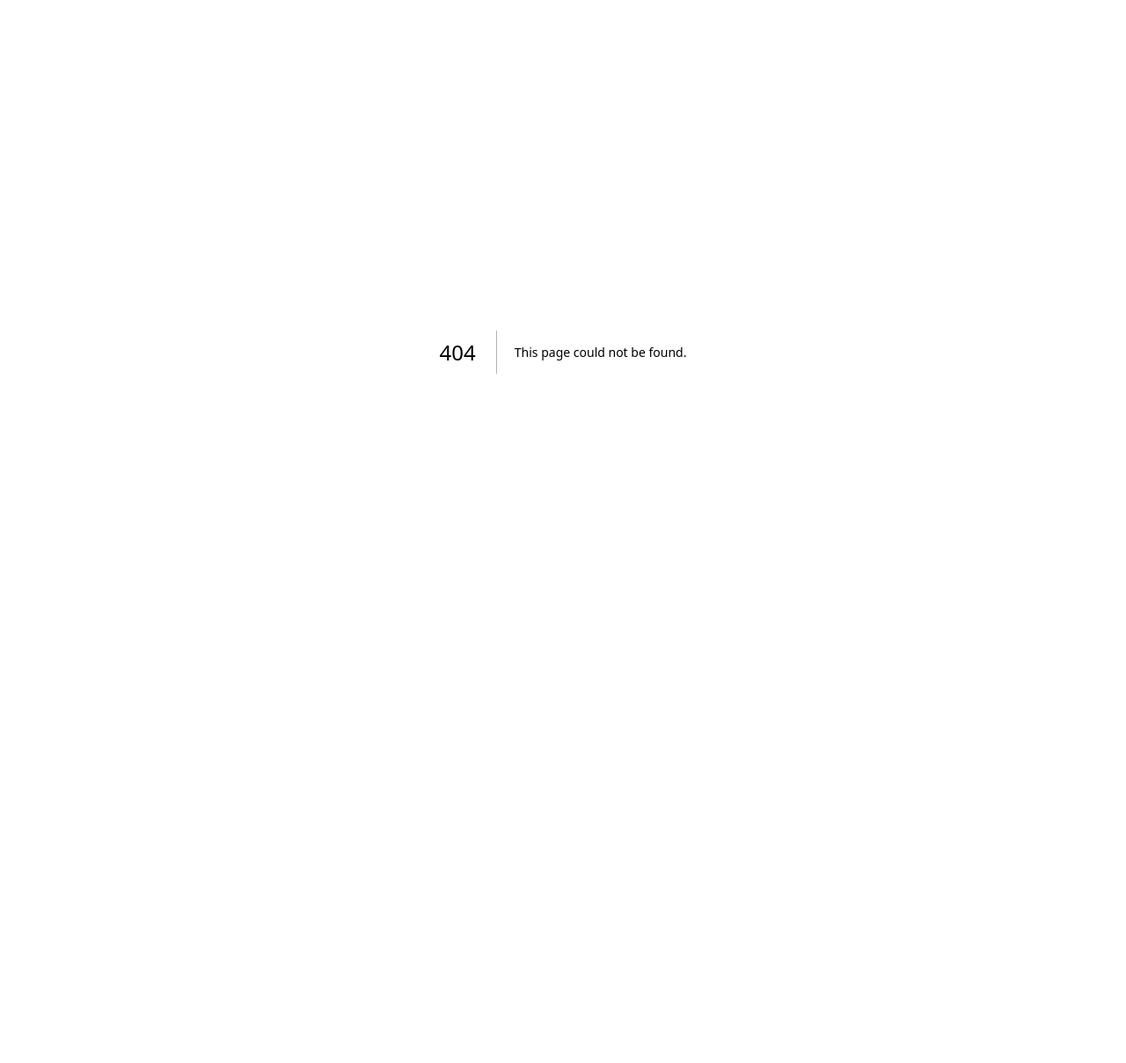
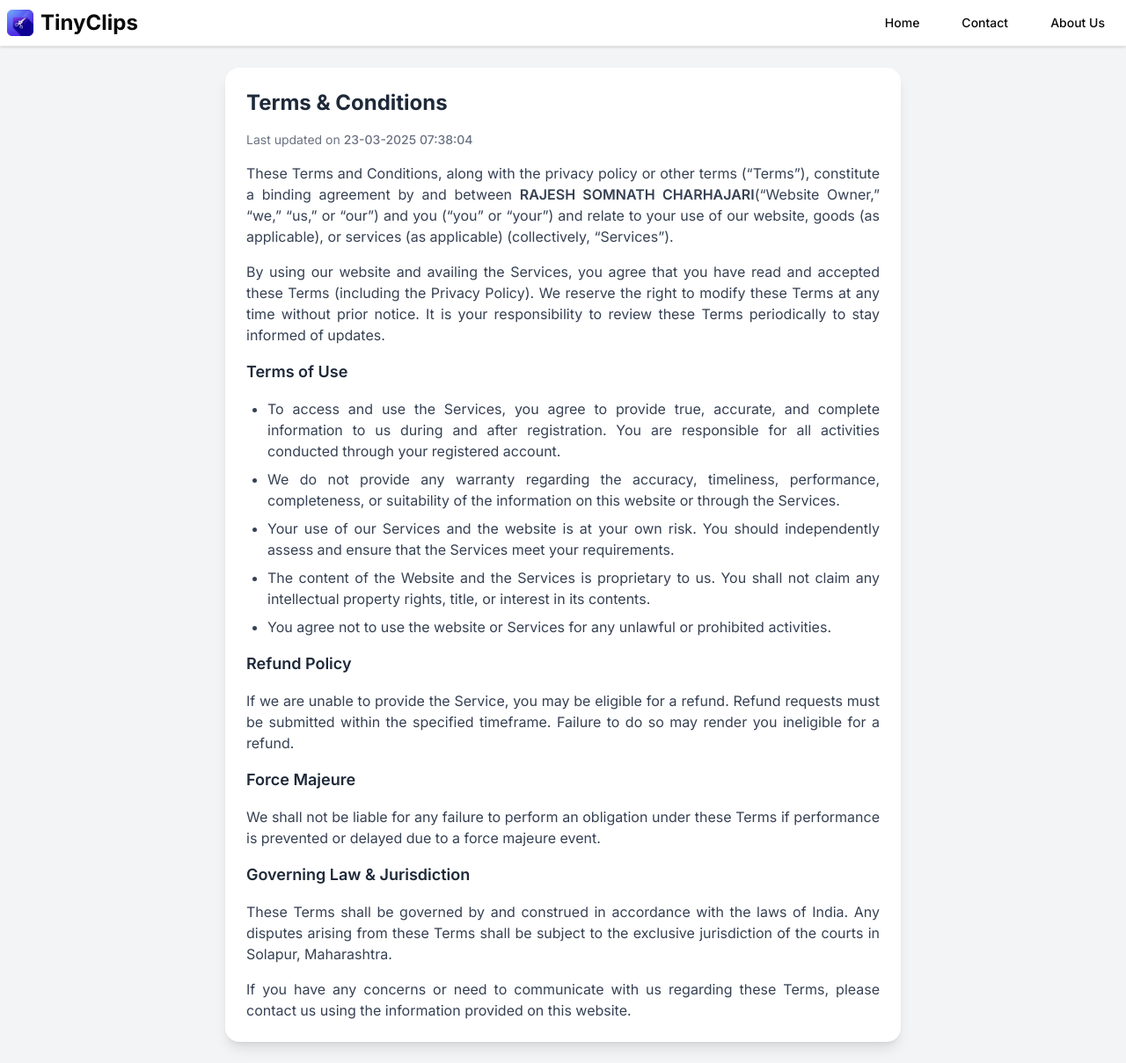
Before and after one commit to rajeshrc12/tinyclips, a Next.js app: page /tnc in a window 1280 px wide. Before the commit this address had no page. Shown: the whole page at 88% size. Before the commit the page ends 800 px from the top, so only its background shows below. Built offline with nearby package versions, Linux system fonts and the light colour scheme.

Commit message:
public pages added

```diff
--- /dev/null
+++ b/app/(home)/cnr/page.tsx
@@ -0,0 +1,52 @@
+import React from "react";
+
+const CancellationAndRefund = () => {
+  return (
+    <div className="min-h-screen bg-gray-100 p-6 flex items-center justify-center">
+      <div className="max-w-3xl w-full bg-white shadow-lg rounded-2xl p-6">
+        <h2 className="text-2xl font-bold text-gray-800 mb-4">Cancellation & Refund Policy</h2>
+        <p className="text-sm text-gray-500 mb-4">
+          Last updated on <span className="font-medium">23-03-2025 07:40:45</span>
+        </p>
+        <div className="text-gray-700 space-y-4 text-justify">
+          <p>
+            <span className="font-semibold">RAJESH SOMNATH CHARHAJARI</span> believes in helping its customers as far as possible and has therefore adopted a liberal cancellation policy.
+          </p>
+
+          <h3 className="text-lg font-semibold text-gray-800">Cancellation Policy</h3>
+          <ul className="list-disc pl-6 space-y-2">
+            <li>
+              Cancellations will be considered only if the request is made immediately after placing the order. However, the cancellation request may not be entertained if the orders have already been
+              processed and shipped.
+            </li>
+            <li>
+              Cancellations are not accepted for perishable items like flowers, eatables, etc. However, refunds or replacements may be granted if the customer can prove that the product delivered was
+              of substandard quality.
+            </li>
+          </ul>
+
+          <h3 className="text-lg font-semibold text-gray-800">Damaged or Defective Items</h3>
+          <p>
+            If you receive a damaged or defective item, please report the issue to our Customer Service team within <span className="font-semibold">2 days</span> of receiving the product. The request
+            will be reviewed, and the merchant will determine the validity of the claim.
+          </p>
+          <p>
+            If the product received does not match the description on the website or does not meet your expectations, please notify our Customer Service within{" "}
+            <span className="font-semibold">2 days</span>. After reviewing your complaint, an appropriate resolution will be provided.
+          </p>
+
+          <h3 className="text-lg font-semibold text-gray-800">Warranty-Related Issues</h3>
+          <p>For products that come with a manufacturer’s warranty, customers are advised to reach out to the manufacturer directly for assistance.</p>
+
+          <h3 className="text-lg font-semibold text-gray-800">Refund Policy</h3>
+          <p>
+            In cases where a refund is approved by <span className="font-semibold">RAJESH SOMNATH CHARHAJARI</span>, the refund process will be completed within{" "}
+            <span className="font-semibold">1-2 days</span>.
+          </p>
+        </div>
+      </div>
+    </div>
+  );
+};
+
+export default CancellationAndRefund;
--- a/app/(home)/contact/page.tsx
+++ b/app/(home)/contact/page.tsx
@@ -2,28 +2,32 @@ import React from "react";
 
 const ContactPage = () => {
   return (
-    <div className="flex flex-col items-center justify-center min-h-screen bg-gradient-to-br from-gray-900 via-gray-800 to-black text-white px-6">
-      {/* Title */}
-      <h1 className="text-5xl md:text-6xl font-extrabold leading-tight text-center">Get in Touch</h1>
-
-      {/* Contact Form */}
-      <div className="bg-gray-800 p-6 rounded-lg shadow-lg mt-6 w-full max-w-lg">
-        <form className="space-y-4">
-          <input type="text" placeholder="Your Name" className="w-full px-4 py-3 bg-gray-700 text-white rounded-lg focus:outline-none focus:ring-2 focus:ring-purple-500" />
-          <input type="email" placeholder="Your Email" className="w-full px-4 py-3 bg-gray-700 text-white rounded-lg focus:outline-none focus:ring-2 focus:ring-purple-500" />
-          <textarea placeholder="Your Message" rows={5} className="w-full px-4 py-3 bg-gray-700 text-white rounded-lg focus:outline-none focus:ring-2 focus:ring-purple-500"></textarea>
-          <button className="w-full px-6 py-3 bg-purple-600 hover:bg-purple-700 text-white text-lg font-semibold rounded-lg shadow-lg transition-all duration-300">Send Message 📩</button>
-        </form>
-      </div>
-
-      {/* Contact Info */}
-      <div className="mt-6 text-gray-400 text-center">
-        <p>
-          Email: <span className="text-white">support@tinyclips.com</span>
+    <div className="min-h-screen flex items-center justify-center bg-gray-100 p-6">
+      <div className="max-w-lg w-full bg-white shadow-lg rounded-2xl p-6">
+        <h2 className="text-2xl font-bold text-gray-800 mb-4">Contact Us</h2>
+        <p className="text-sm text-gray-500 mb-4">
+          Last updated on <span className="font-medium">22-03-2025 22:49:50</span>
         </p>
-        <p>
-          Follow us on <span className="text-purple-400">Twitter</span> & <span className="text-purple-400">Instagram</span>
-        </p>
+        <div className="text-gray-700 space-y-3">
+          <p>
+            <span className="font-semibold">Merchant Legal Entity Name:</span> RAJESH SOMNATH CHARHAJARI
+          </p>
+          <p>
+            <span className="font-semibold">Registered Address:</span> 190 Telangi Pachha Peth, Daji Peth, Maharashtra, PIN: 413005
+          </p>
+          <p>
+            <span className="font-semibold">Operational Address:</span> 190 Telangi Pachha Peth, Daji Peth, Maharashtra, PIN: 413005
+          </p>
+          <p>
+            <span className="font-semibold">Telephone No:</span> 7620591981
+          </p>
+          <p>
+            <span className="font-semibold">E-Mail ID:</span>{" "}
+            <a href="mailto:rajesh.charhajari@gmail.com" className="text-blue-500 hover:underline">
+              rajesh.charhajari@gmail.com
+            </a>
+          </p>
+        </div>
       </div>
     </div>
   );
--- /dev/null
+++ b/app/(home)/tnc/page.tsx
@@ -0,0 +1,57 @@
+import React from "react";
+
+const TermsAndConditions = () => {
+  return (
+    <div className="min-h-screen bg-gray-100 p-6 flex items-center justify-center">
+      <div className="max-w-3xl w-full bg-white shadow-lg rounded-2xl p-6">
+        <h2 className="text-2xl font-bold text-gray-800 mb-4">Terms & Conditions</h2>
+        <p className="text-sm text-gray-500 mb-4">
+          Last updated on <span className="font-medium">23-03-2025 07:38:04</span>
+        </p>
+        <div className="text-gray-700 space-y-4 text-justify">
+          <p>
+            These Terms and Conditions, along with the privacy policy or other terms (“Terms”), constitute a binding agreement by and between{" "}
+            <span className="font-semibold">RAJESH SOMNATH CHARHAJARI</span>
+            (“Website Owner,” “we,” “us,” or “our”) and you (“you” or “your”) and relate to your use of our website, goods (as applicable), or services (as applicable) (collectively, “Services”).
+          </p>
+
+          <p>
+            By using our website and availing the Services, you agree that you have read and accepted these Terms (including the Privacy Policy). We reserve the right to modify these Terms at any time
+            without prior notice. It is your responsibility to review these Terms periodically to stay informed of updates.
+          </p>
+
+          <h3 className="text-lg font-semibold text-gray-800">Terms of Use</h3>
+          <ul className="list-disc pl-6 space-y-2">
+            <li>
+              To access and use the Services, you agree to provide true, accurate, and complete information to us during and after registration. You are responsible for all activities conducted
+              through your registered account.
+            </li>
+            <li>We do not provide any warranty regarding the accuracy, timeliness, performance, completeness, or suitability of the information on this website or through the Services.</li>
+            <li>Your use of our Services and the website is at your own risk. You should independently assess and ensure that the Services meet your requirements.</li>
+            <li>The content of the Website and the Services is proprietary to us. You shall not claim any intellectual property rights, title, or interest in its contents.</li>
+            <li>You agree not to use the website or Services for any unlawful or prohibited activities.</li>
+          </ul>
+
+          <h3 className="text-lg font-semibold text-gray-800">Refund Policy</h3>
+          <p>
+            If we are unable to provide the Service, you may be eligible for a refund. Refund requests must be submitted within the specified timeframe. Failure to do so may render you ineligible for
+            a refund.
+          </p>
+
+          <h3 className="text-lg font-semibold text-gray-800">Force Majeure</h3>
+          <p>We shall not be liable for any failure to perform an obligation under these Terms if performance is prevented or delayed due to a force majeure event.</p>
+
+          <h3 className="text-lg font-semibold text-gray-800">Governing Law & Jurisdiction</h3>
+          <p>
+            These Terms shall be governed by and construed in accordance with the laws of India. Any disputes arising from these Terms shall be subject to the exclusive jurisdiction of the courts in
+            Solapur, Maharashtra.
+          </p>
+
+          <p>If you have any concerns or need to communicate with us regarding these Terms, please contact us using the information provided on this website.</p>
+        </div>
+      </div>
+    </div>
+  );
+};
+
+export default TermsAndConditions;
```
